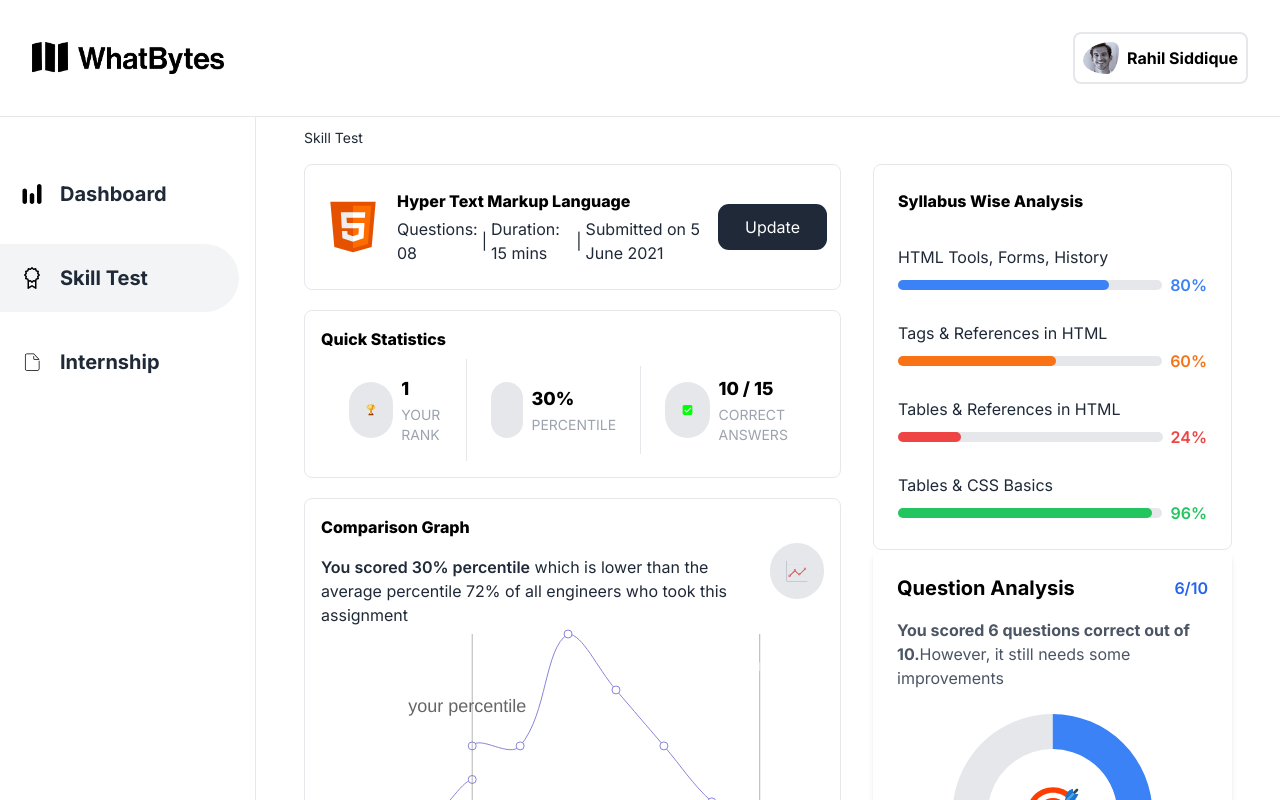
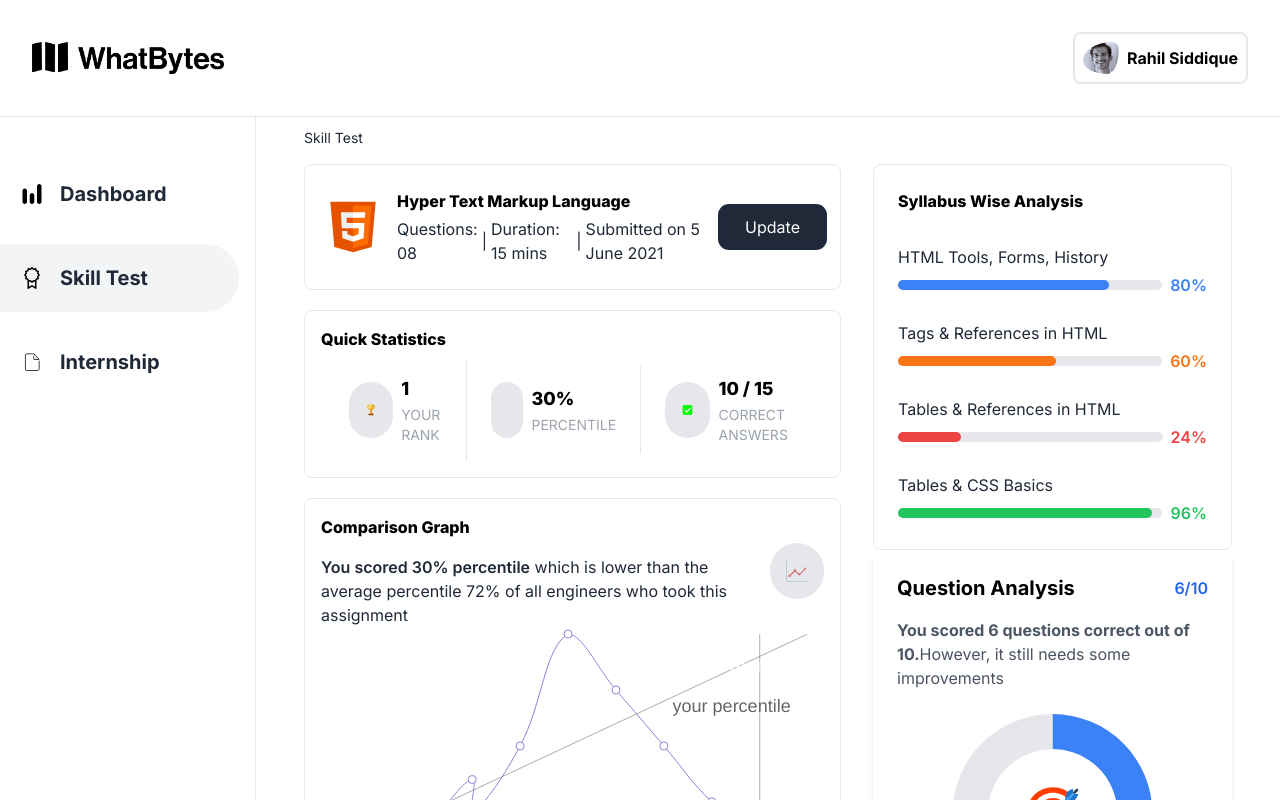
Before and after one commit to mustafaazad03/whatsbyte-assignment, a Next.js app: page / in a window 1280 px wide. Built offline with nearby package versions, Linux system fonts and the light colour scheme.

Commit message:
feat: Add userPercentile prop to ComparisonGraph component

```diff
--- a/src/components/ComparisonGraph.tsx
+++ b/src/components/ComparisonGraph.tsx
@@ -1,16 +1,21 @@
 "use client";
-import React, { useState } from "react";
+import React, { useEffect, useState } from "react";
 import PercentileGraph from "../components/PercentileGraph";
 import Image from "next/image";
 
-const ComparisonGraph: React.FC = () => {
+interface ComparisonGraphProps {
+	userPercentile: number;
+}
+
+const ComparisonGraph: React.FC<ComparisonGraphProps> = ({
+	userPercentile,
+}) => {
 	const [percentileData, setPercentileData] = useState([
 		{ percentile: 0, count: 1 },
 		{ percentile: 10, count: 2 },
 		{ percentile: 20, count: 3 },
 		{ percentile: 30, count: 7 },
 		{ percentile: 30, count: 4 },
-		{ percentile: 30, count: 10 },
 		{ percentile: 40, count: 10 },
 		{ percentile: 50, count: 20 },
 		{ percentile: 60, count: 15 },
@@ -20,7 +25,12 @@ const ComparisonGraph: React.FC = () => {
 		{ percentile: 100, count: 1 },
 	]);
 
-	const userPercentile = 30;
+	useEffect(() => {
+		setPercentileData([
+			...percentileData,
+			{ percentile: userPercentile, count: 10 },
+		]);
+	}, [userPercentile]);
 
 	return (
 		<div className="p-4 border border-gray-200 rounded-lg">
--- a/src/components/PercentileGraph.tsx
+++ b/src/components/PercentileGraph.tsx
@@ -51,7 +51,7 @@ const PercentileGraph: React.FC<PercentileGraphProps> = ({
 						const nextX = ctx.p1.parsed.x;
 
 						// Remove connection if points are on the same percentile
-						if (currentX === nextX) {
+						if (currentX === nextX && currentX === +userPercentile) {
 							return "rgba(0,0,0,0)";
 						}
 						return "#8884d8";
```
